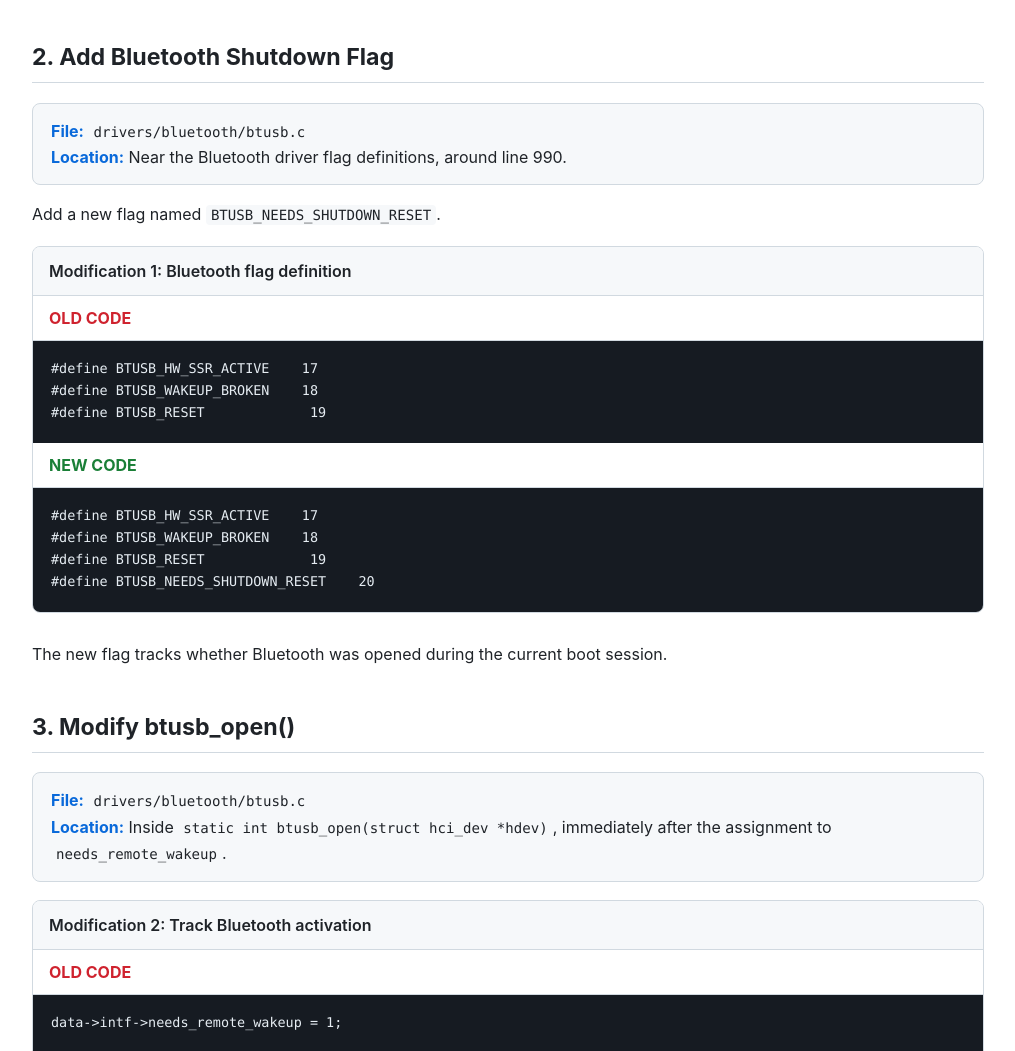
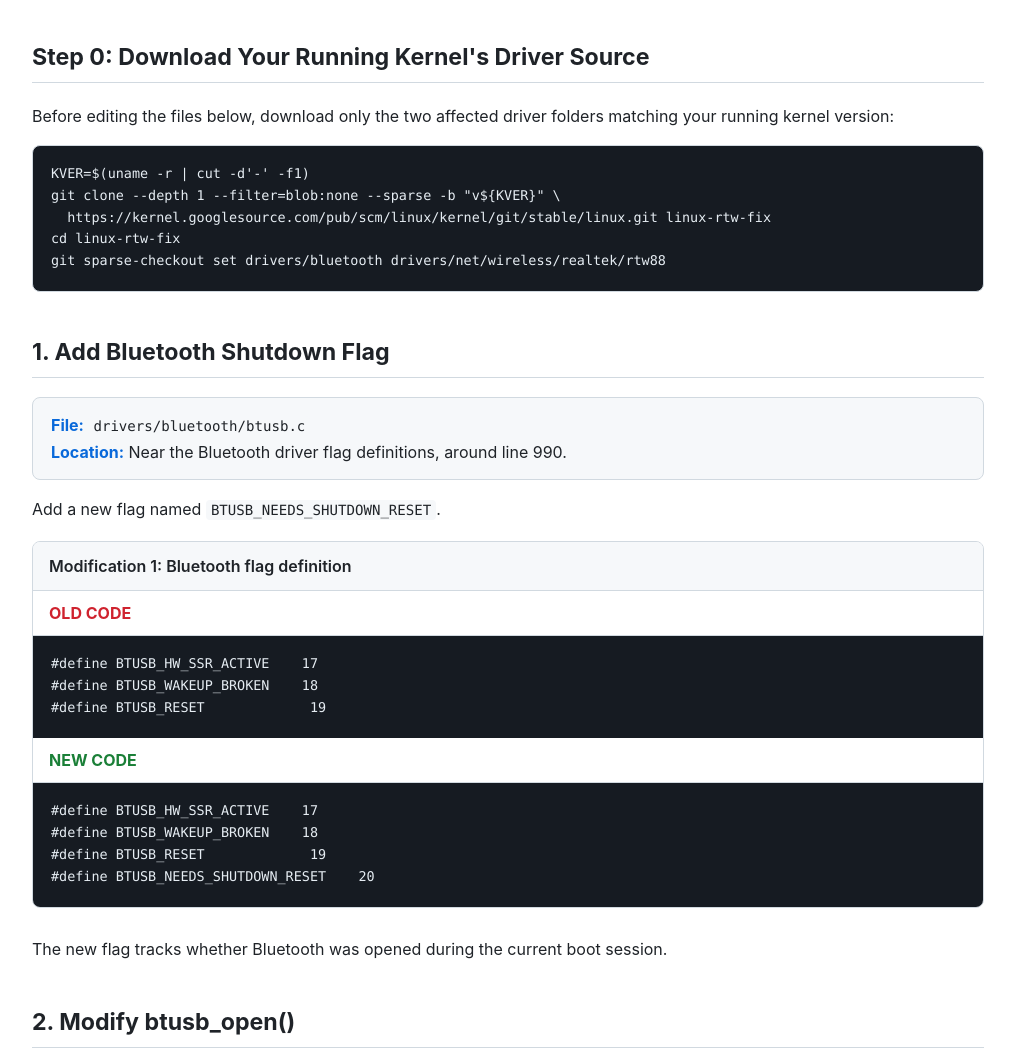
Before and after one commit to sudo-WearTherinG/linux-rtl8723de-driver-patch, a plain HTML site: page apply_yourself_guide.html in a window 1280 px wide. Shown: the part 929-1980 px from the top of the page, without its empty margins (132-1147 px from the left). Drawn offline with Linux system fonts and the light colour scheme.

Commit message:
Update apply_yourself_guide.html

```diff
--- a/apply_yourself_guide.html
+++ b/apply_yourself_guide.html
@@ -256,8 +256,22 @@ kernel source code.
 </ol>
 </nav>
 
+<section id="download-source">
+<h2>Step 0: Download Your Running Kernel's Driver Source</h2>
+
+<p>
+Before editing the files below, download only the two affected driver folders matching your running kernel version:
+</p>
+
+<pre><code>KVER=$(uname -r | cut -d'-' -f1)
+git clone --depth 1 --filter=blob:none --sparse -b "v${KVER}" \
+  https://kernel.googlesource.com/pub/scm/linux/kernel/git/stable/linux.git linux-rtw-fix
+cd linux-rtw-fix
+git sparse-checkout set drivers/bluetooth drivers/net/wireless/realtek/rtw88</code></pre>
+</section>
+
 <section id="bt-flag">
-<h2>2. Add Bluetooth Shutdown Flag</h2>
+<h2>1. Add Bluetooth Shutdown Flag</h2>
 
 <div class="file">
 <strong>File:</strong>
@@ -294,7 +308,7 @@ current boot session.
 </section>
 
 <section id="bt-open">
-<h2>3. Modify btusb_open()</h2>
+<h2>2. Modify btusb_open()</h2>
 
 <div class="file">
 <strong>File:</strong>
@@ -335,7 +349,7 @@ should undergo the Bluetooth shutdown reset sequence.
 </section>
 
 <section id="bt-shutdown">
-<h2>4. Add btusb_shutdown()</h2>
+<h2>3. Add btusb_shutdown()</h2>
 
 <div class="file">
 <strong>File:</strong>
@@ -423,7 +437,7 @@ replacement location.
 </section>
 
 <section id="wifi-shutdown">
-<h2>5. Modify rtw_pci_shutdown()</h2>
+<h2>4. Modify rtw_pci_shutdown()</h2>
 
 <div class="file">
 <strong>File:</strong>
@@ -507,7 +521,7 @@ callback and PCI power-state transition.
 </section>
 
 <section id="verify">
-<h2>6. Verify the Modifications</h2>
+<h2>5. Verify the Modifications</h2>
 
 <p>
 After making all four changes, verify that the source files
@@ -545,7 +559,7 @@ kernel versions.
 </section>
 
 <section id="build">
-<h2>7. Build and Install</h2>
+<h2>6. Build and Install</h2>
 
 <p>
 From inside your modified kernel source directory (e.g., <code>linux-rtw-fix</code>), compile the two driver modules against your running kernel headers and copy them into <code>updates/</code>.
```
